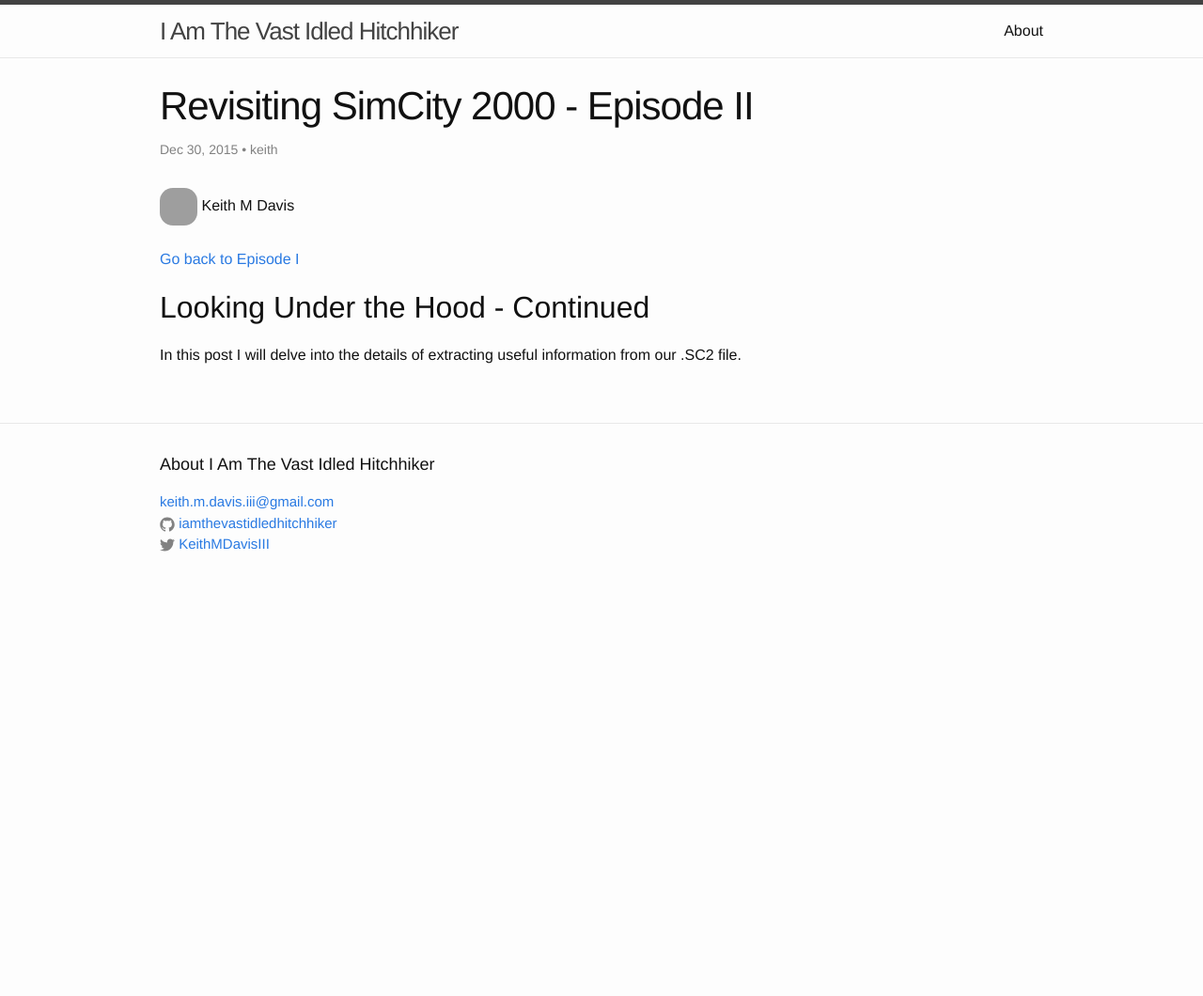
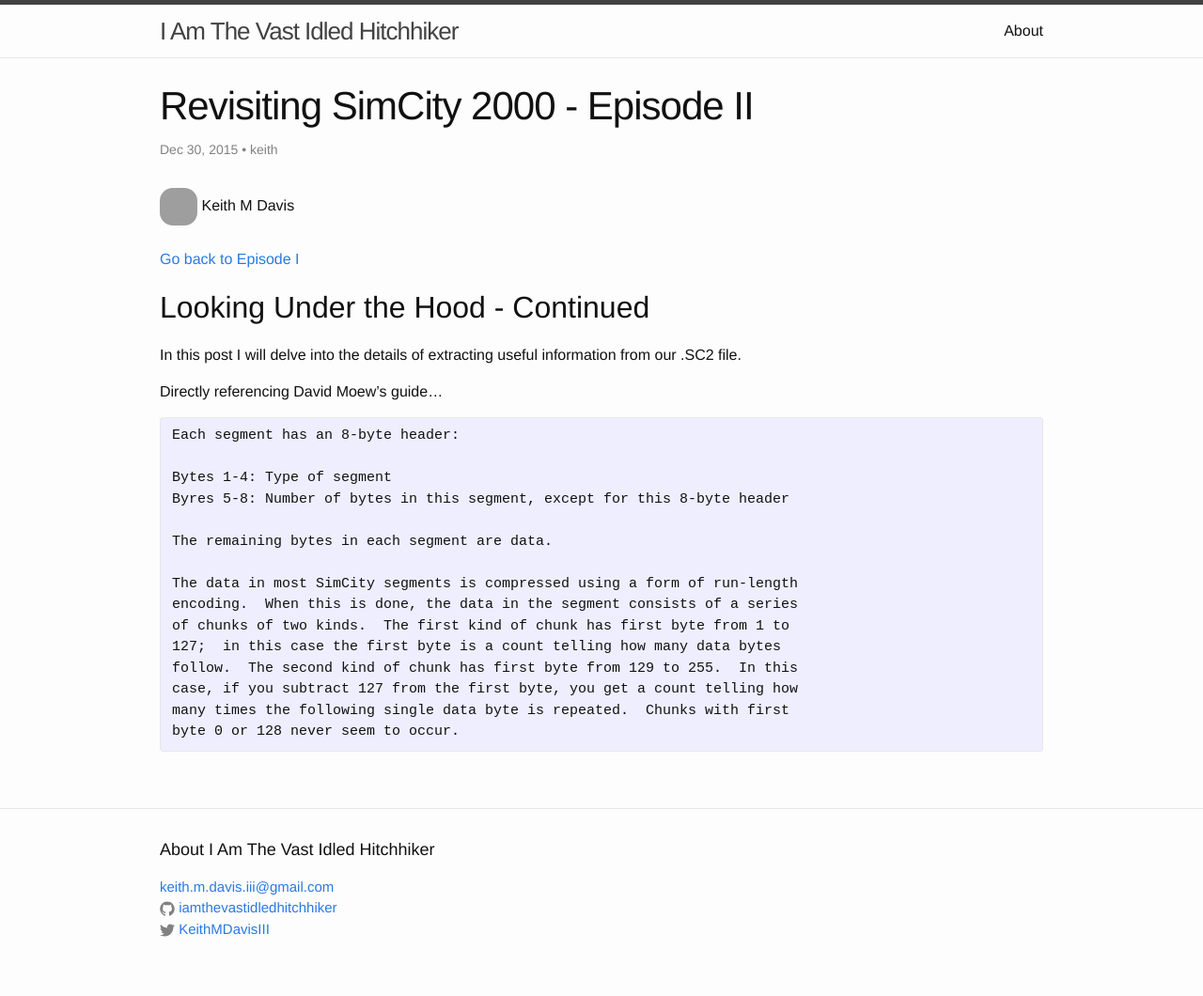
Before and after one commit to iamthevastidledhitchhiker/iamthevastidledhitchhiker.github.io, a Jekyll site: the page built from _posts/2015-12-30-exploring_simcity_pt2.md, in a window 1280 px wide. Shown: the whole page at 94% size. Built offline with Jekyll 4.4.1, drawn with Linux system fonts in a browser that asks for light colours; before the commit the page ends 900 px from its top, so only the background shows below that; grey boxes are pictures that could not be loaded.

Commit message:
New Post

```diff
--- a/_posts/2015-12-30-exploring_simcity_pt2.md
+++ b/_posts/2015-12-30-exploring_simcity_pt2.md
@@ -12,3 +12,22 @@
 
 ## Looking Under the Hood - Continued
 In this post I will delve into the details of extracting useful information from our .SC2 file.
+
+Directly referencing David Moew's guide...
+{% highlight text %}
+Each segment has an 8-byte header:
+
+Bytes 1-4: Type of segment
+Byres 5-8: Number of bytes in this segment, except for this 8-byte header
+
+The remaining bytes in each segment are data.
+
+The data in most SimCity segments is compressed using a form of run-length
+encoding.  When this is done, the data in the segment consists of a series
+of chunks of two kinds.  The first kind of chunk has first byte from 1 to
+127;  in this case the first byte is a count telling how many data bytes
+follow.  The second kind of chunk has first byte from 129 to 255.  In this
+case, if you subtract 127 from the first byte, you get a count telling how
+many times the following single data byte is repeated.  Chunks with first
+byte 0 or 128 never seem to occur.
+{% endhighlight %}
```
